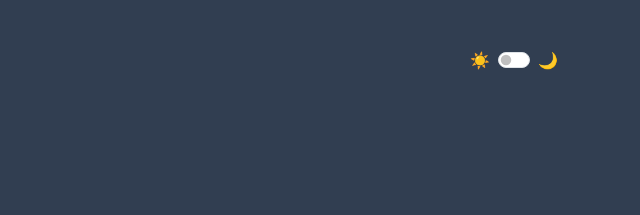
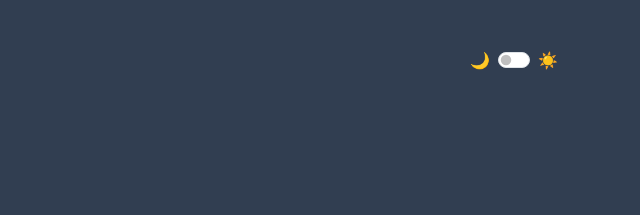
Before and after one commit to LennyServino/frontend-quiz-app, a website built with Vite: page index.html in a window 1280 px wide. Shown: the top 215 px of the page, 640-1280 px from the left. Built offline with nearby package versions, Linux system fonts and the light colour scheme; some packages are replaced by stand-ins of ours.

Commit message:
arreglando orden de iconos de light mode

```diff
--- a/index.html
+++ b/index.html
@@ -17,14 +17,14 @@
             <div
               class="form-check form-switch toggle-switch d-flex justify-content-end"
             >
-              <span class="sun-icon">☀️</span>
+              <span class="sun-icon">🌙</span>
               <input
                 class="form-check-input"
                 type="checkbox"
                 role="switch"
                 id="flexSwitchCheckChecked"
               />
-              <span class="moon-icon">🌙</span>
+              <span class="moon-icon">☀️</span>
             </div>
           </section>
         </div>
```
Also changed, not shown: src/components/quizz-html.js (indentation only).
